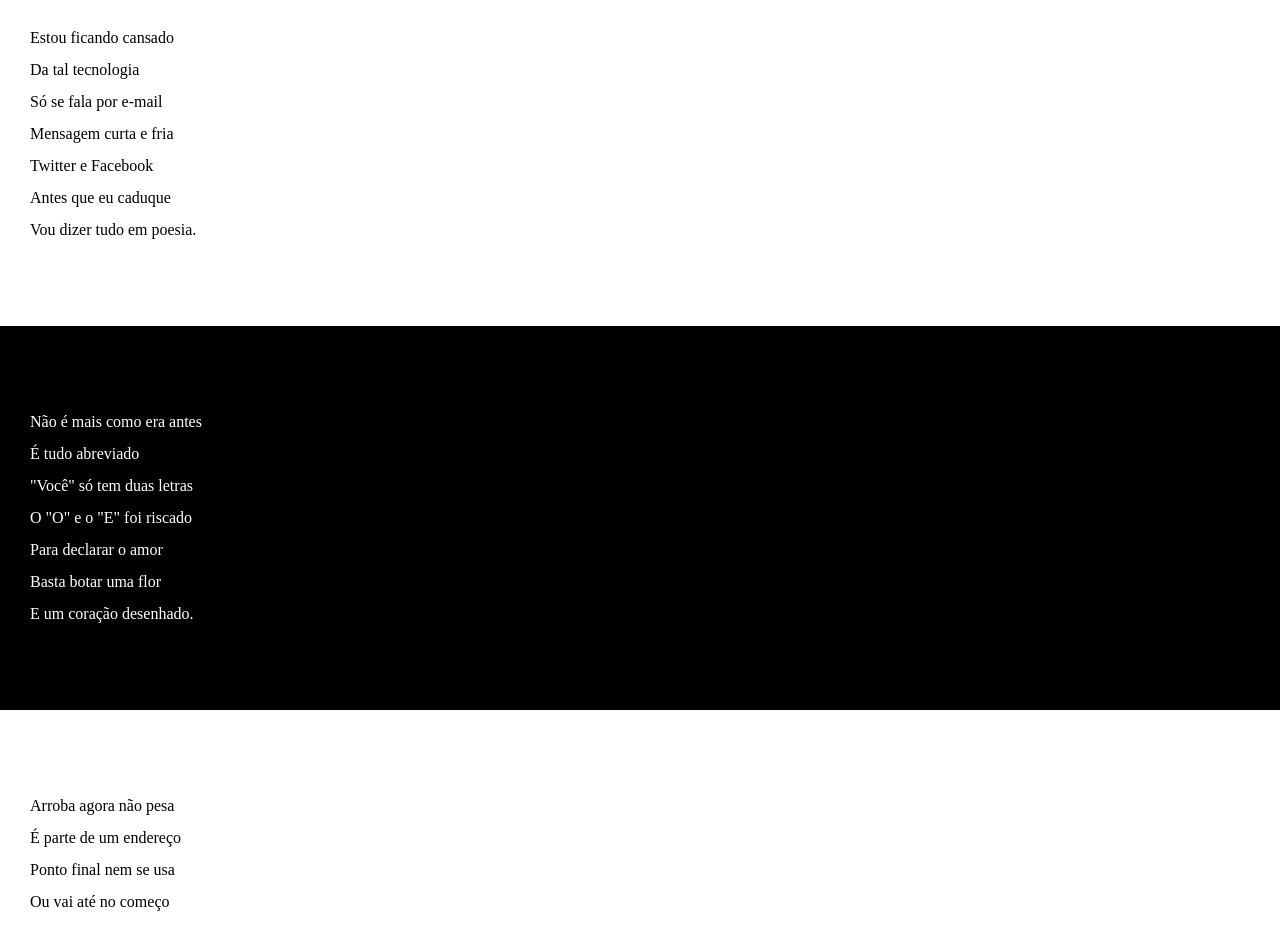
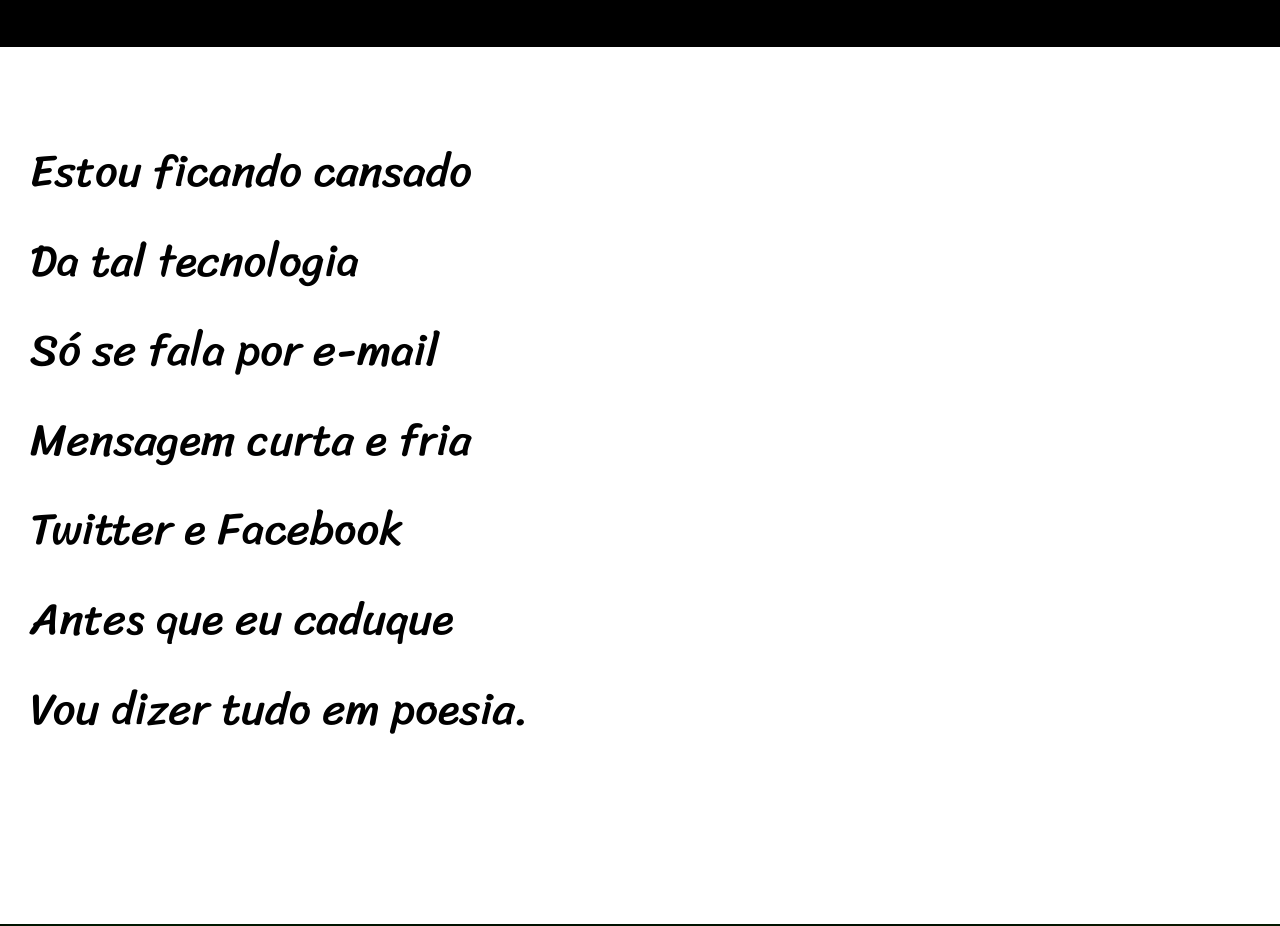
Before and after one commit to Jotadev7/html-css, a plain HTML site: page desafios/modulo-03/d012/index.html in a window 1280 px wide. Shown: the part 213-1139 px from the top of the page. Drawn offline with Linux system fonts and the light colour scheme.

Commit message:
Inserindo desafio 12 - Projeto Cordel (Parallax)

```diff
--- a/desafios/modulo-03/d012/estilo/style.css
+++ b/desafios/modulo-03/d012/estilo/style.css
@@ -1,4 +1,14 @@
 @charset "UTF-8";
+
+@import url('https://fonts.googleapis.com/css2?family=Passion+One:wght@400;700;900&display=swap');
+
+@import url('https://fonts.googleapis.com/css2?family=Sriracha&display=swap');
+
+:root {
+    --fonte1: Verdana, Geneva, Tahoma, sans-serif;
+    --fonte2: 'Passion One', cursive;
+    --fonte3: 'Sriracha', cursive;
+}
 
 * {
     margin: 0px;
@@ -8,6 +18,7 @@
 html, body {
     min-height: 100vh;
     background-color: darkgray;
+    font-family: var(--fonte1);
 }
 
 header {
@@ -19,6 +30,8 @@ header {
 header > h1 {
     padding-top: 50px;
     font-variant: small-caps; /*Tudo maiusculo, mas com a primeira maior*/
+    font-family: var(--fonte2);
+    font-size: 10vw; /*Para a letra ajustar do tamanho da tela*/
 }
 
 header > p {
@@ -40,6 +53,12 @@ section {
     padding-bottom: 10vh;
     line-height: 2em;
     padding-left: 30px;
+    font-family: var(--fonte3);
+    font-size: 3.5vw;
+}
+
+section > p {
+    padding-bottom: 2em;
 }
 
 section.normal {
@@ -50,11 +69,25 @@ section.normal {
 section.imagem {
     background-color: black;
     color: white;
+    box-shadow: inset 6px 6px 13px 0px rgba(0, 0, 0, 0.534);
+    background-size: cover;
+    background-attachment: fixed;
 }
 
 section.imagem > p {
-    background-color: rgba(0, 0, 0, 0.26);
-    width: 400px;
+    background-color: rgba(0, 0, 0, 0.486);
+    display: inline-block;
+    padding: 10px;
+    text-shadow: 1px 1px 0px black;
+}
+
+section#img01 {
+    background-image: url('../imagens/background001.jpg');
+    background-position: right center;
+}
+
+section#img02 {
+    background-image: url('../imagens/background002.jpg');
 }
 
 footer {
--- a/desafios/modulo-03/d012/index.html
+++ b/desafios/modulo-03/d012/index.html
@@ -25,7 +25,7 @@
         </p>
     </section>
 
-    <section class="imagem">
+    <section class="imagem" id="img01">
         <p>
             Não é mais como era antes <br>
             É tudo abreviado <br>
@@ -59,7 +59,7 @@
         </p>
     </section>
 
-    <section class="imagem">
+    <section class="imagem" id="img02">
         <p>
             Tenho saudade das cartas <br>
             Escritas com a própria mão <br>
@@ -94,7 +94,7 @@
     </section>
 
     <footer>
-        <p>Site criado por <a href="https://gustavoguanabara.github.io" target="_blank">Gustavo Guanabara</a> para o <a href="https://www.youtube.com/cursoemvideo" target="_blank">CursoemVideo</a>.</p>
+        <p>Site criado por <a href="https://gustavoguanabara.github.io" target="_blank">João Victor</a> para o <a href="https://www.youtube.com/cursoemvideo" target="_blank">CursoemVideo</a>.</p>
     </footer>
 </body>
 </html>
```
